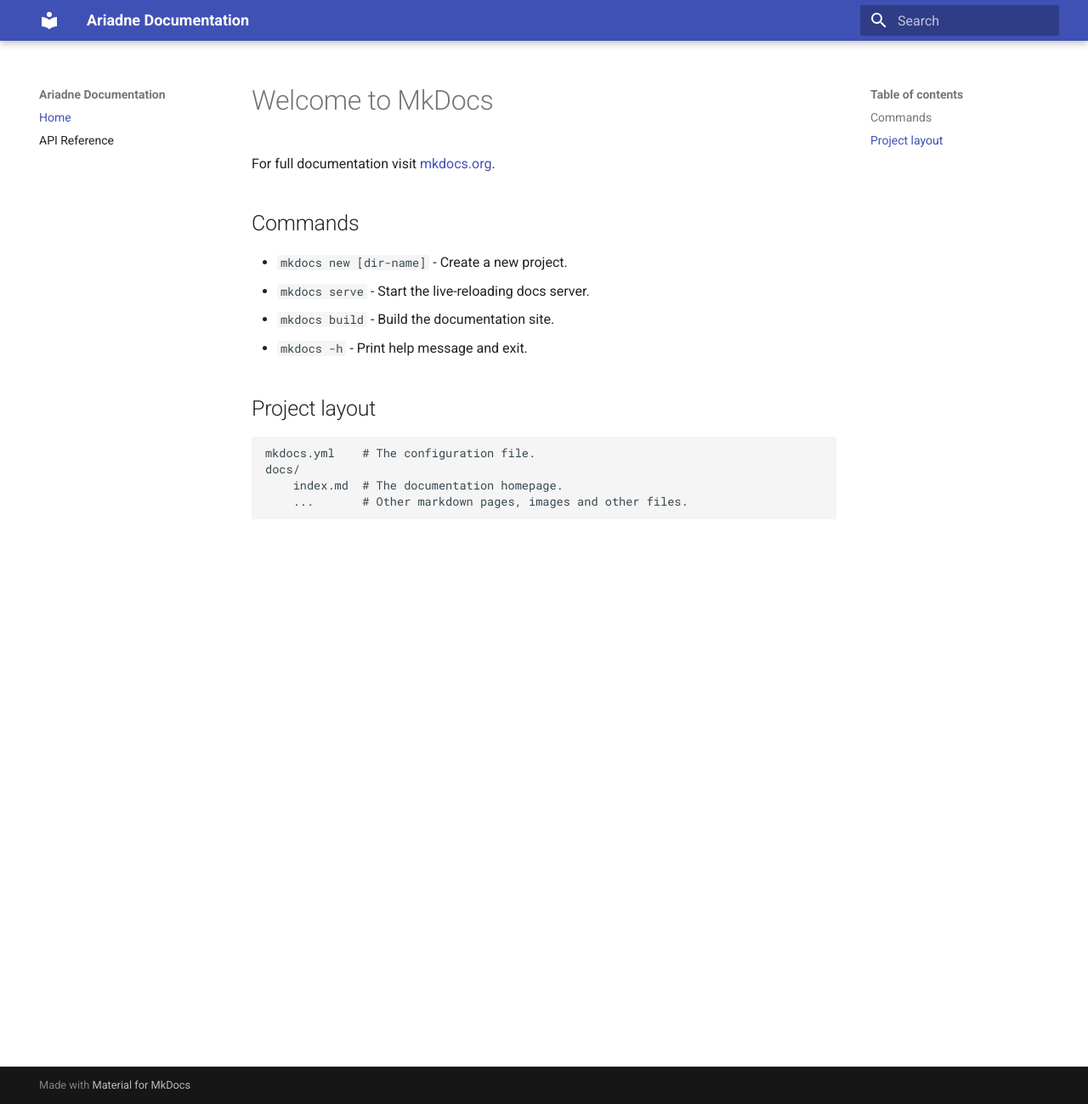
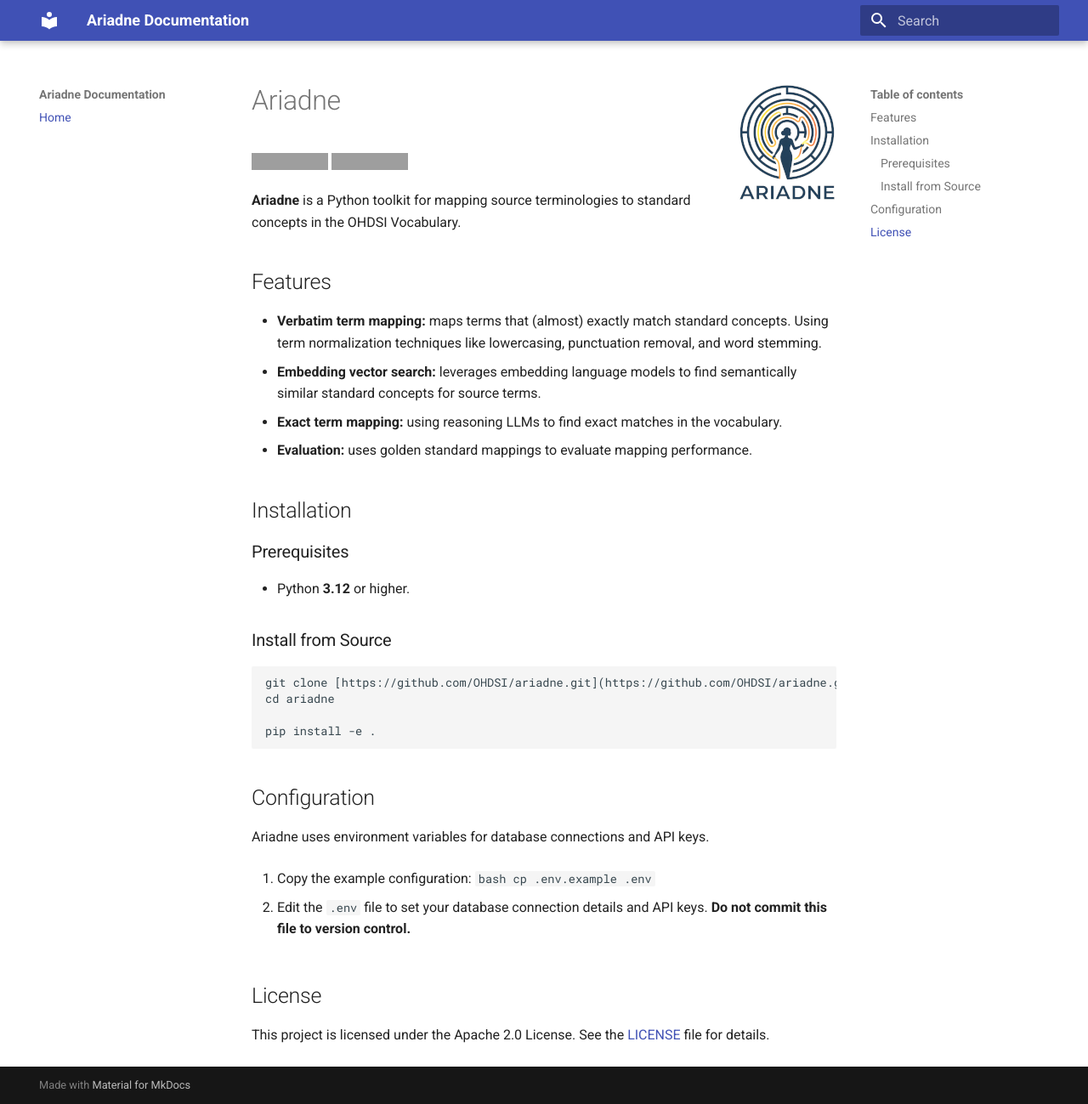
Before and after one commit to OHDSI/Ariadne, an MkDocs documentation site: the page built from docs/index.md, in a window 1280 px wide and 1299 px high. Shown: the whole window at 85% size. Built offline with MkDocs 1.6.1 and Material for MkDocs 9.7.7, drawn with Linux system fonts in a browser that asks for light colours; grey boxes are pictures that could not be loaded.

Commit message:
More work on documentation

```diff
--- a/README.md
+++ b/README.md
@@ -1,4 +1,4 @@
-# Ariadne <a href="https://github.com/OHDSI/ariadne"><img src="docs/images/logo.png" align="right" height="138" alt="ellmer website" /></a>
+# Ariadne <a href="https://github.com/OHDSI/ariadne"><img src="assets/logo.png" align="right" height="138" alt="Ariadne website" /></a>
 
 [![License](https://img.shields.io/badge/License-Apache_2.0-blue.svg)](https://opensource.org/licenses/Apache-2.0)
 [![Python](https://img.shields.io/badge/python-3.12+-blue.svg)](https://www.python.org/downloads/)
--- a/docs/index.md
+++ b/docs/index.md
@@ -1,17 +1 @@
-# Welcome to MkDocs
-
-For full documentation visit [mkdocs.org](https://www.mkdocs.org).
-
-## Commands
-
-* `mkdocs new [dir-name]` - Create a new project.
-* `mkdocs serve` - Start the live-reloading docs server.
-* `mkdocs build` - Build the documentation site.
-* `mkdocs -h` - Print help message and exit.
-
-## Project layout
-
-    mkdocs.yml    # The configuration file.
-    docs/
-        index.md  # The documentation homepage.
-        ...       # Other markdown pages, images and other files.
+--8<-- "README.md"
--- a/docs/reference.md
+++ /dev/null
@@ -1,3 +0,0 @@
-# API Reference
-
-::: ariadne
--- a/mkdocs.yml
+++ b/mkdocs.yml
@@ -6,7 +6,15 @@
   - search
   - mkdocstrings:
       default_handler: python
+  - mkdocs-autoapi:
+      autoapi_dir: src
+      output_dir: api
+      watch:
+        - src
 
 nav:
   - Home: index.md
-  - API Reference: reference.md
+
+markdown_extensions:
+  - pymdownx.snippets:
+      base_path: !relative $config_dir
```
Also changed, not shown: docs/assets/logo.png (renamed from docs/images/logo.png), src/ariadne/__init__.py (added), 8 other files.
